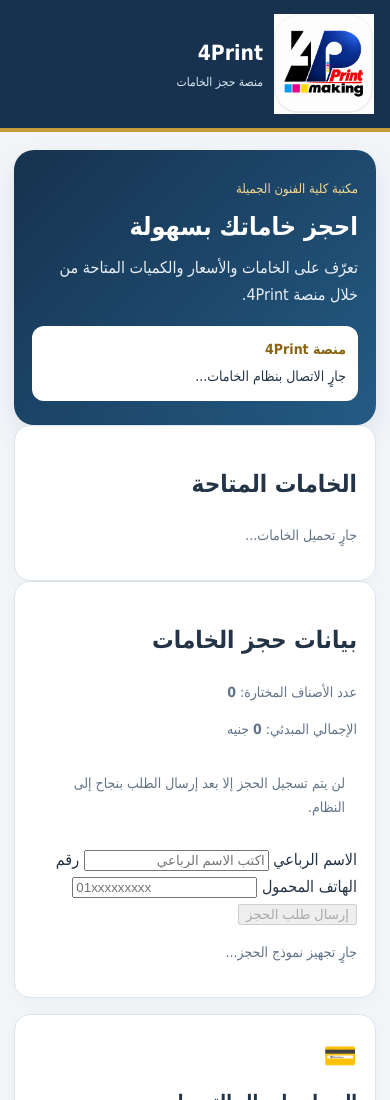
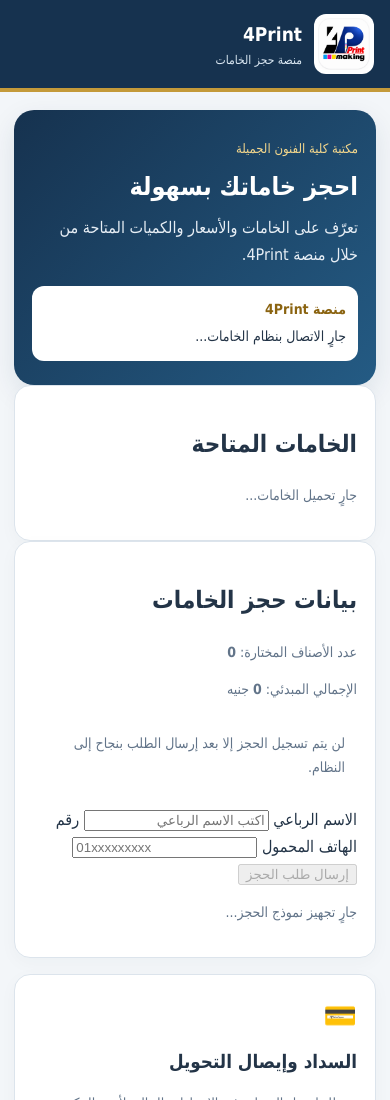
Before and after one commit to m01099842700-alt/4print-pwa-test, a plain HTML site: page index.html in a window 390 px wide. Shown: the top 1100 px of the page. Drawn offline with Linux system fonts and the light colour scheme.

Commit message:
style.css

```diff
--- a/style.css
+++ b/style.css
@@ -1,7 +1,14 @@
 :root{--navy:#16324f;--blue:#245b84;--gold:#c49a3a;--bg:#f3f6f9;--line:#dce4ec;--text:#233447;--muted:#627489;--white:#fff}
 *{box-sizing:border-box}html{min-height:100%;background:var(--bg)}body{margin:0;font-family:Tahoma,Arial,sans-serif;color:var(--text);line-height:1.7;background:var(--bg)}
 .top{display:flex;align-items:center;justify-content:space-between;gap:12px;padding:14px max(16px,env(safe-area-inset-right));background:var(--navy);color:#fff;border-bottom:4px solid var(--gold)}
-.brand{display:flex;align-items:center;gap:11px}.logo{width:48px;height:48px;border-radius:14px;background:#fff;color:var(--navy);display:grid;place-items:center;font-weight:900;font-size:20px}.brand h1{font-size:21px;margin:0}.brand p{font-size:12px;margin:0;color:#dbe8f3}
+.brand{display:flex;align-items:center;gap:12px;min-width:0}
+.brand-logo{display:block;width:76px;height:76px;object-fit:contain;flex-shrink:0;background:#fff;border-radius:12px;padding:4px}
+.brand h1{font-size:21px;margin:0}
+.brand p{font-size:12px;margin:0;color:#dbe8f3}
+@media(max-width:480px){
+  .brand-logo{width:60px;height:60px}
+  .brand h1{font-size:19px}
+}
 .wrap{max-width:900px;margin:auto;padding:18px 14px 28px}.hero{padding:24px 18px;background:linear-gradient(135deg,#16324f,#245b84);border-radius:20px;color:#fff;box-shadow:0 10px 28px #16324f1a}.eyebrow{font-size:13px;color:#f4d78c}.hero h2{font-size:clamp(25px,6vw,36px);line-height:1.3;margin:10px 0}.hero p{margin:0;color:#e7eef5}
 .notice{margin-top:18px;background:#fff;color:var(--text);border-radius:12px;padding:12px;display:grid;gap:3px;font-size:14px}.notice strong{color:#8b6411}
 .grid{display:grid;grid-template-columns:1fr;gap:12px;margin:16px 0}.tile,.card{background:var(--white);border:1px solid var(--line);border-radius:16px;padding:18px;box-shadow:0 5px 18px #18334a08}.tile-icon{font-size:27px}.tile h3,.card h3{margin:7px 0}.tile p,.card p,.card li{color:var(--muted);font-size:14px}.primary,.secondary,.install{font:inherit;border:0;border-radius:10px;padding:11px 14px;min-height:44px;cursor:pointer}.primary{background:var(--blue);color:#fff}.secondary{background:#eaf0f5;color:var(--navy)}.install{background:var(--gold);color:#fff;font-size:13px}.hidden{display:none!important}button:focus-visible{outline:3px solid #f0c75e;outline-offset:2px}footer{text-align:center;color:var(--muted);font-size:12px;padding:18px 0}
```
